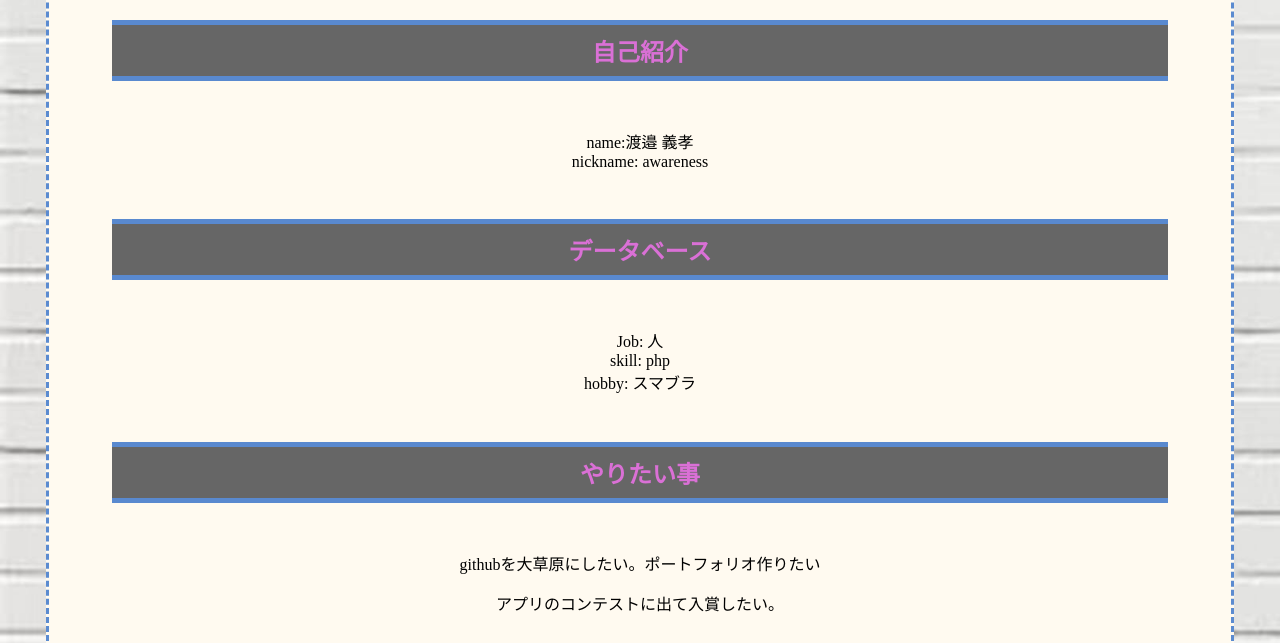
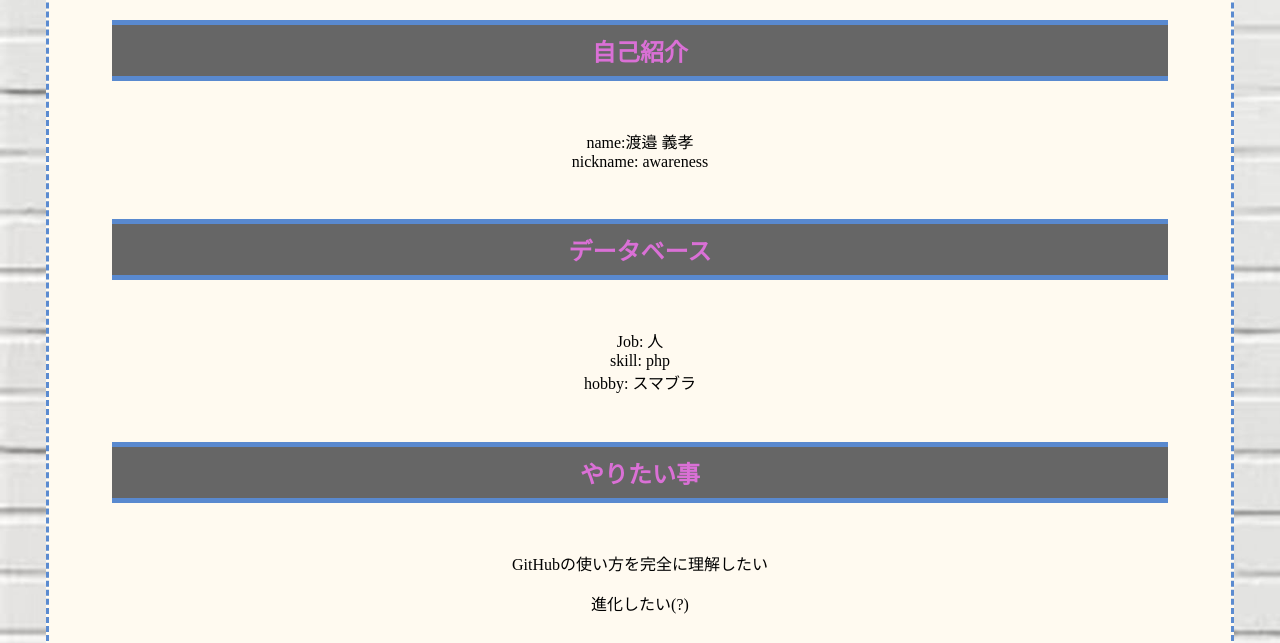
Before and after one commit to PawarenessC/Xxawareness.github.io, a plain HTML site: page index.html in a window 1280 px wide. Shown: the part 153-796 px from the top of the page. Drawn offline with Linux system fonts and the light colour scheme.

Commit message:
Update index.html

```diff
--- a/index.html
+++ b/index.html
@@ -24,13 +24,11 @@
 
     <h2>やりたい事</h2>
     <p>
-
-      githubを大草原にしたい。ポートフォリオ作りたい
-
+      GitHubの使い方を完全に理解したい
     </p>
 
     <p>
-      アプリのコンテストに出て入賞したい。
+      進化したい(?)
     </p>
 
     <h2>link</h2>
```
